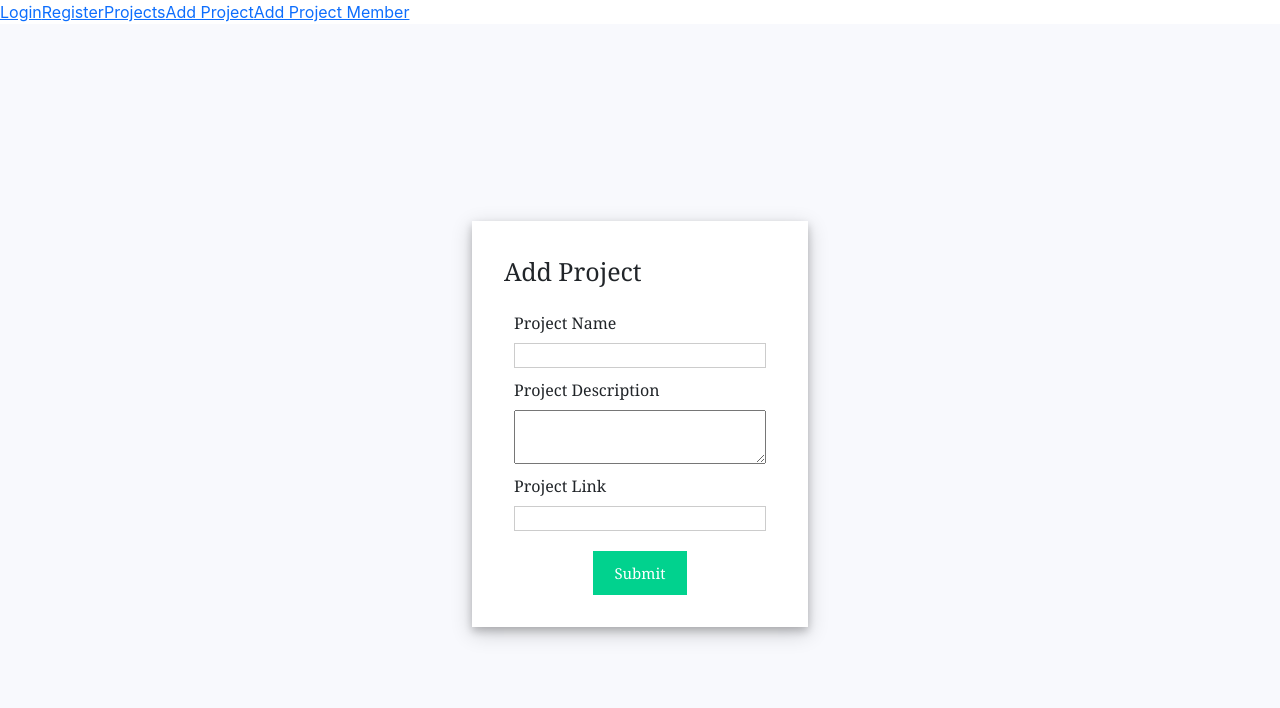
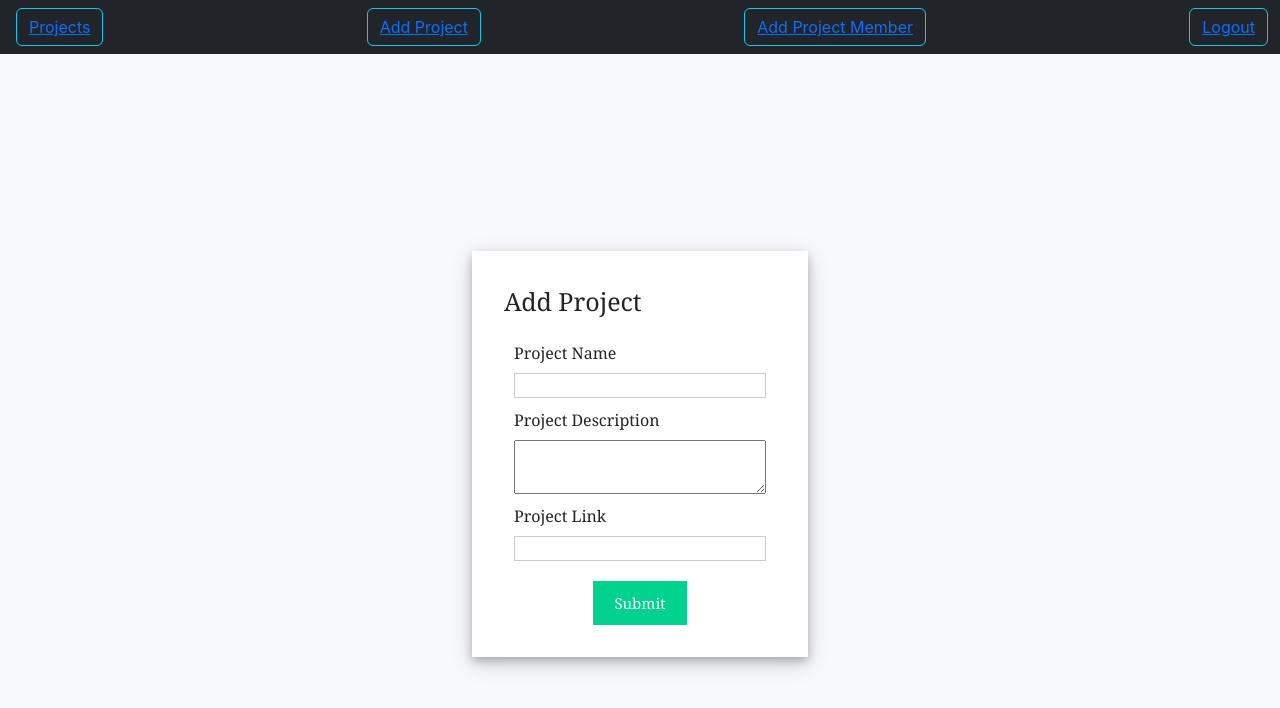
Before and after one commit to ianrich69420/ianrich69420-phase-3-wk-4-moringa-react-app, a React (Create React App) app: page /add_project in a window 1280 px wide. Shown: the top 708 px of the page. Built offline with nearby package versions, Linux system fonts and the light colour scheme; no server answers.

Commit message:
Improving NavBar To Require Login Along With Its CSS and other arbitrary changes

```diff
--- a/src/App.js
+++ b/src/App.js
@@ -9,6 +9,7 @@ import { BrowserRouter as Router, Routes, Route } from 'react-router-dom';
 import NavBar from './components/Navbar';
 
 function App() {
+  const [token, setToken] = useState(false)
 
   const [users, setUsers] = useState([])
   const [projects, setProjects] = useState([])
@@ -42,9 +43,9 @@ function App() {
   return (
     <div>
       <Router>
-        <NavBar />
+        <NavBar setUser={setToken} user={token}/>
         <Routes>
-          <Route exact path="/login" element={<Login users={users} />} />
+          <Route exact path="/login" element={<Login users={users} setUser={setToken} />} />
           <Route exact path="/register" element={<Register users={users} />} />
           <Route exact path="/projects" element={<Projects projects={projects} deleteProject={deleteProject} />} />
           <Route exact path="/add_project" element={<AddProject projects={projects} />} />
--- a/src/components/AddProject.js
+++ b/src/components/AddProject.js
@@ -69,7 +69,7 @@ function AddProject({ projects }) {
     <div className="app">
       <div className="project-form">
         <div className="title">Add Project</div>
-        {isSubmitted ? <div>Project submitted!</div> : renderForm}
+        {isSubmitted ? <div>Project submitted, reload the page!</div> : renderForm}
       </div>
     </div>
   );
--- a/src/components/AddProjectMember.js
+++ b/src/components/AddProjectMember.js
@@ -24,7 +24,7 @@ function AddProjectMember({ projectMembers, users, projects }) {
 
     const userData = users.find((user) => user.email === email.value)
 
-    const projectMemberData = projectMembers.find(projectData ? (projectMember) => projectMember.project_id === projectData.id && projectMember.email === email.value : () => {});
+    const projectMemberData = projectMembers.find(projectData ? (projectMember) => projectMember.project_id === projectData.id && projectMember.email === email.value : () => {return null});
 
     console.log(projectMemberData)
     console.log(userData)
--- a/src/components/Login.js
+++ b/src/components/Login.js
@@ -1,8 +1,10 @@
 import React, { useState } from "react";
+import { useNavigate } from "react-router-dom";
 
-function Login({ users }) {
+function Login({ users, setUser }) {
   const [errorMessages, setErrorMessages] = useState({});
   const [isSubmitted, setIsSubmitted] = useState(false);
+  const navigate = useNavigate()
 
   const handleSubmit = (event) => {
     event.preventDefault();
@@ -26,6 +28,11 @@ function Login({ users }) {
       setErrorMessages({ name: "username", message: errors.username });
     }
   };
+
+  if (isSubmitted) {
+    setUser(true)
+    navigate('/projects')
+  }
 
   const renderErrorMessage = (name) =>
     name === errorMessages.name && (
--- a/src/components/Navbar.js
+++ b/src/components/Navbar.js
@@ -1,15 +1,40 @@
 import React from "react";
 import { Link } from 'react-router-dom'
 
-function NavBar() {
+function NavBar({ user, setUser }) {
+
+
+    const navBar = () => { if (user || window.location.pathname.includes("project")) {
+        return(
+        <div className="container-fluid">
+            <button className="btn btn-outline-info ms-1">
+                <Link to="/projects">Projects</Link>
+            </button>
+            <button className="btn btn-outline-info ms-1">
+                <Link to="/add_project">Add Project</Link>
+            </button>
+            <button className="btn btn-outline-info ms-1">
+                <Link to="/add_project_member">Add Project Member</Link>
+            </button>
+            <button className="btn btn-outline-info ms-1">
+                <Link to='/login' onClick={() => { window.location.pathname = "/login"; setUser(false); }}>Logout</Link>
+            </button>
+        </div>)
+    }   else if (!user && !window.location.pathname.includes("project")) {
+        return(
+        <div className="container-fluid">
+            <button className="btn btn-outline-info ms-1">
+                <Link to="/login">Login</Link>
+            </button>
+            <button className="btn btn-outline-info ms-1">
+                <Link to="/register">Register</Link>
+            </button>
+        </div>)
+    }}
 
     return (
-        <nav>
-            <Link to="/login">Login</Link>
-            <Link to="/register">Register</Link>
-            <Link to="/projects">Projects</Link>
-            <Link to="/add_project">Add Project</Link>
-            <Link to="/add_project_member">Add Project Member</Link>
+        <nav className="navbar bg-dark">
+            {navBar()}
         </nav>
     );
 }
```
